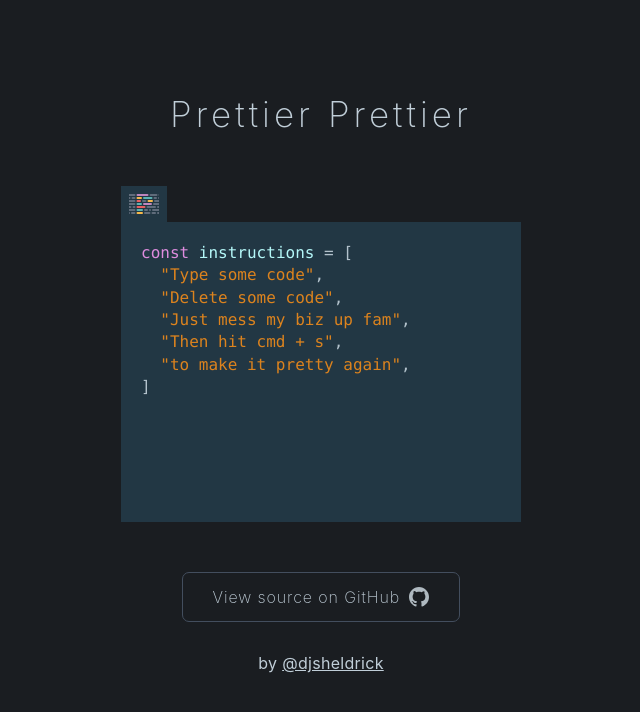
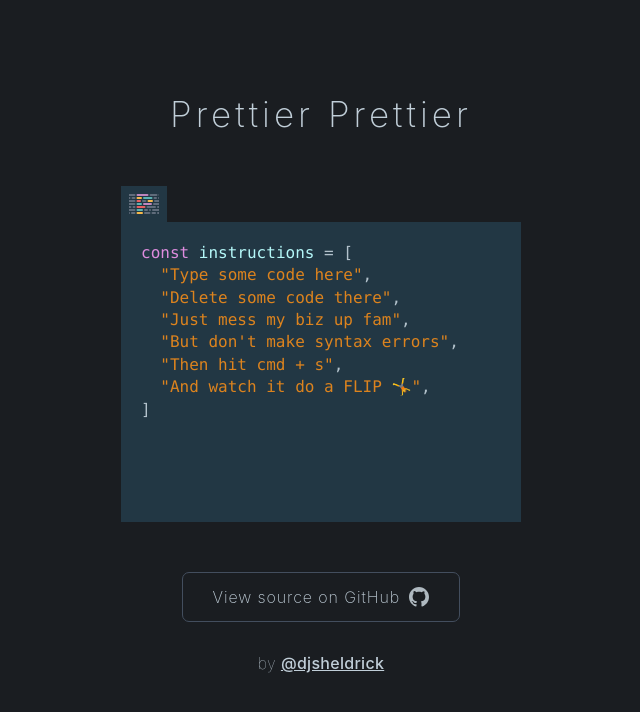
Before and after one commit to ds300/code-in-motion, a React (Create React App) app: page / in a window 1280 px wide. Shown: the top 712 px of the page, without its empty margins (319-959 px from the left). Built offline with nearby package versions, Linux system fonts and the light colour scheme.

Commit message:
style and copy changes

```diff
--- a/src/App.tsx
+++ b/src/App.tsx
@@ -21,10 +21,12 @@
 const AuthorLinkWrapper = styled.div`
   padding: 30px 0px;
   letter-spacing: 0.3px;
+  font-weight: 100;
 `
 
 const AuthorLink = styled.a`
   color: ${colors.bodyText};
+  font-weight: 500;
   &:hover {
     text-decoration: none;
   }
@@ -114,11 +116,12 @@
 `
 
 const text = `const instructions = [
-  "Type some code",
-  "Delete some code",
+  "Type some code here",
+  "Delete some code there",
   "Just mess my biz up fam",
+  "But don't make syntax errors",
   "Then hit cmd + s",
-  "to make it pretty again",
+  "And watch it do a FLIP 🤸",
 ]
 `
 
```
